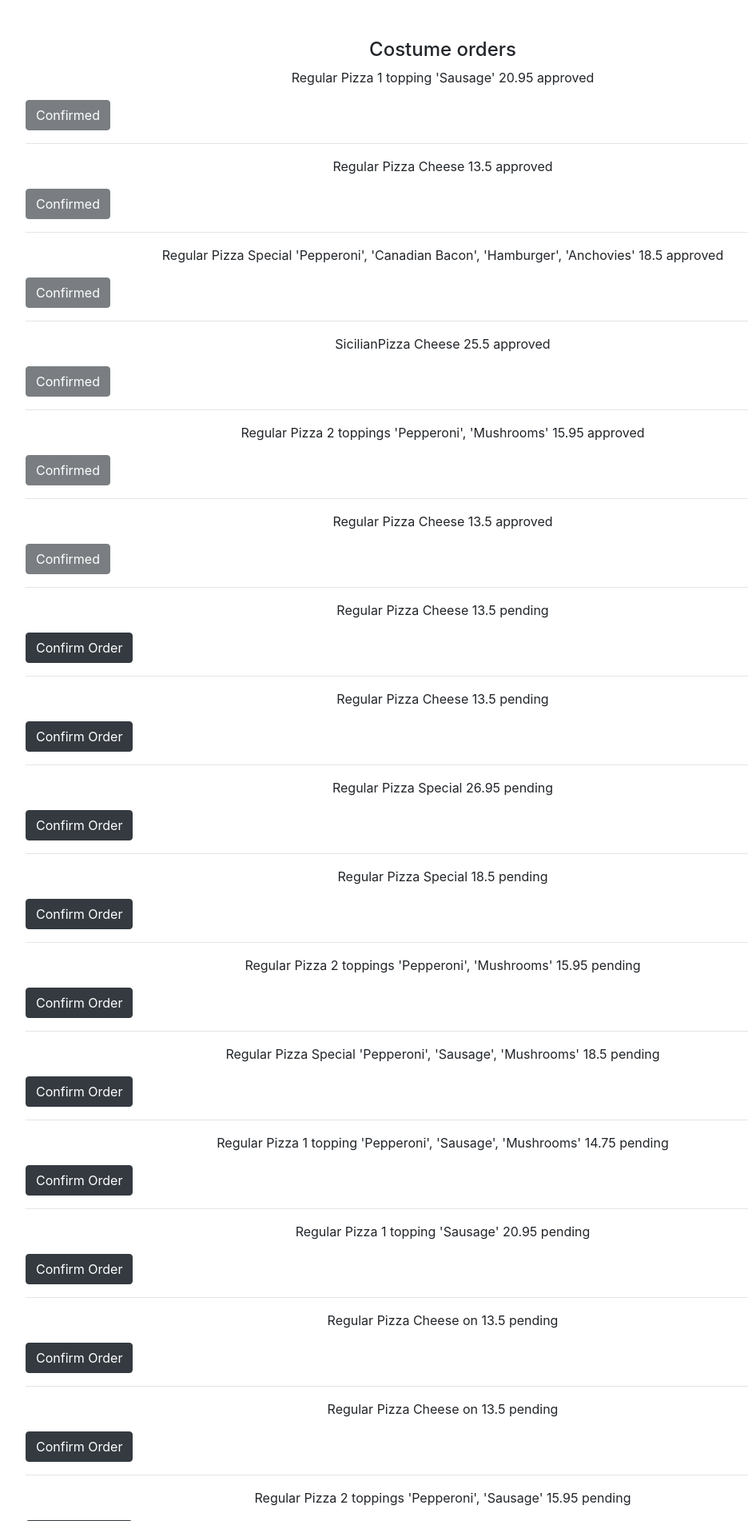
After one commit to HanzelxD778/cs50w-project3, a Django app: page /staff in a window 1280 px wide. The commit adds this page. Shown: the top 1902 px of the page at 80% size, without its empty margins (86-1022 px from the left). Run offline with Django 3.2, Linux system fonts and the light colour scheme; data comes from the database, SQL or seed files in the repository; some libraries are stand-ins or nearby versions.

Commit message:
antes de fregar algo con la nueva bd

```diff
--- a/orders/admin.py
+++ b/orders/admin.py
@@ -1,6 +1,6 @@
 from django.contrib import admin
 from django.utils.translation import to_language
-from .models import RegularPizza, SicilianPizza, Toppings, Subs, Pasta, Salads, DinnerPlatters, CarritoOrdenes, DetalleOrden
+from .models import RegularPizza, ShoppingCart, SicilianPizza, Toppings, Subs, Pasta, Salads, DinnerPlatters, Orden, DetalleOrden
 
 # Register your models here.
 admin.site.register(RegularPizza)
@@ -10,5 +10,6 @@ admin.site.register(Subs)
 admin.site.register(Pasta)
 admin.site.register(Salads)
 admin.site.register(DinnerPlatters)
-admin.site.register(CarritoOrdenes)
+admin.site.register(Orden)
 admin.site.register(DetalleOrden)
+admin.site.register(ShoppingCart)
--- a/orders/models.py
+++ b/orders/models.py
@@ -33,8 +33,8 @@ class Toppings(models.Model):
 
 class Subs(models.Model):
     name = models.CharField(max_length=60)
-    small = models.CharField(max_length=5)
-    large = models.CharField(max_length=5)
+    small = models.CharField(max_length=5, blank=True)
+    large = models.CharField(max_length=5, blank=True)
 
     class Meta:
         verbose_name_plural = "Subs"
@@ -70,22 +70,37 @@ class DinnerPlatters(models.Model):
     def __str__(self):
         return f"{self.name} {self.small} {self.large}"
 
-class CarritoOrdenes(models.Model):
+class Orden(models.Model):
     username = models.ForeignKey(User, on_delete=CASCADE, related_name="carrito")
     total = models.FloatField(blank=True, null=True)
-    ESTADO = [("0", "cancelado"), ("1", "espera"), ("2", "realizado")]
-    estado = models.CharField(max_length=10, choices=ESTADO, default="1")
+    ESTADO = [("0", "progreso"), ("1", "finalizado"), ("2", "cancelado")]
+    estado = models.CharField(max_length=10, choices=ESTADO, default="0")
     fecha = models.DateTimeField(auto_now_add=True)
+
+    class Meta:
+        verbose_name_plural = "Orden"
 
     def __str__(self):
         return f"{self.username} {self.total} {self.estado} {self.fecha}"
 
 class DetalleOrden(models.Model):
-    order = models.ForeignKey(CarritoOrdenes, on_delete=CASCADE, related_name="detalles")
-    name = models.CharField(max_length=60)
-    price = models.FloatField()
+    orden = models.ForeignKey(Orden, on_delete=CASCADE, related_name="orden_detalle")
+    producto = models.CharField(max_length=60)
+    precio = models.FloatField()
     cantidad = models.IntegerField()
     toppingsList = ManyToManyField(Toppings, related_name="detalle_ordenes", blank=True)
 
+    class Meta:
+        verbose_name_plural = "DetalleOrden"
+
     def __str__(self):
-        return f"{self.order} {self.name} {self.price} {self.cantidad} {self.toppingsList}"
+        return f"{self.orden} {self.producto} {self.precio} {self.cantidad} {self.toppingsList}"
+
+class ShoppingCart(models.Model):
+    username = models.CharField(max_length=25)
+    order = models.CharField(max_length=100)
+    price = models.FloatField(blank=True, null=True)
+    approved = models.CharField(max_length=10, default="None")
+
+    def __str__(self):
+        return f"{self.username} {self.order} {self.price} {self.approved}"
--- /dev/null
+++ b/orders/templates/orders/staff.html
@@ -0,0 +1,37 @@
+{% extends 'base.html' %}
+
+{# Load the tag library #}
+{% load bootstrap4 %}
+
+{% load static %}
+
+{% block head_css %}
+    <link rel="stylesheet" href="{% static 'styles.css' %}">
+{% endblock %}
+
+{% block title %}
+    staff
+{% endblock %}
+
+{% block main %}
+
+    <h4 class="text-center">Costume orders</h4>
+
+    {% for order in shopping_cart %}
+        <p class="text-center">
+            {{order.order}} {{order.price}} {{order.approved}}
+        </p>
+        {% if order.approved == "approved" %}
+            <button class="btn btn-dark" disabled>Confirmed</button>
+            {% else %}
+            <form action="{% url 'approve_order' %}" method="POST">
+                {% csrf_token %}
+                <input name='estado_orden' class="form-control" style="background: transparent;  border: none;" type="hidden"
+                value="{{order.id}}" readonly placeholder="Default input">
+                <button class="btn btn-dark">Confirm Order</button>
+            </form>
+        {% endif %}
+        <hr>
+    {% endfor %}
+
+{% endblock %}
--- a/orders/urls.py
+++ b/orders/urls.py
@@ -7,4 +7,6 @@ urlpatterns = [
     path("register", views.register, name="register"),
     path("customize", views.customize, name="customize"),
     path("carrito", views.carrito, name="carrito"),
+    path("staff", views.staff, name="staff"),
+    path("approve_order", views.approve_order, name="approve_order"),
 ]
--- a/orders/views.py
+++ b/orders/views.py
@@ -7,7 +7,7 @@ from django.contrib.auth.models import User
 from django.urls import reverse
 from django.contrib import messages #import messages
 from django.contrib.auth.decorators import login_required
-from . models import RegularPizza, SicilianPizza, Toppings, Subs, Pasta, Salads, DinnerPlatters, CarritoOrdenes, DetalleOrden
+from . models import DetalleOrden, Orden, RegularPizza, ShoppingCart, SicilianPizza, Toppings, Subs, Pasta, Salads, DinnerPlatters
 #from . models import Categorias
 
 # Create your views here.
@@ -57,12 +57,14 @@ def customize(request):
         name = request.POST.get("nombre_pizza")
         small = request.POST.get("precio_small")
         large = request.POST.get("precio_large")
+        max_extras = request.POST.get("max_extras")
 
         context = {
             "tabla" : tabla,
             "name" : name,
             "small" : small,
             "large" : large,
+            "max_extras": max_extras,
             "Toppings": Toppings.objects.all(),
         }
 
@@ -76,23 +78,68 @@ def carrito(request):
         toppings = request.POST.getlist("toppings")
         nombre_tabla = request.POST.get("nombre_tabla")
         nombre_pizza = request.POST.get("nombre_pizza")
+        max_extras = request.POST.get("max_extras")
+        cantidad = request.POST.get("cantidad")
+
+        #obtener orden del cliente cuyo estado esta en progreso
+        orden = Orden.objects.filter(username=request.user, estado="0").first()
+
+        if not orden:
+            orden = Orden.objects.create(username=request.user, estado="0", total=0)
+
+        detalle_orden = DetalleOrden.objects.create(orden=orden, producto=nombre_pizza, precio=price, cantidad=cantidad)
+
+        try:
+            #https://www.delftstack.com/es/howto/python/python-split-list-into-chunks/
+            output=[toppings[i:i + int(max_extras)] for i in range(0, len(toppings), int(max_extras))]
+            output1 = output[0]
+        except:
+            output=None
+            output1=None
+
+        print(output)
+        print(output1)
+
+        orden = f"{nombre_tabla} {nombre_pizza} {str(output1)[1:-1]}"
 
         context = {
+            "user_order": ShoppingCart.objects.filter(username=request.user),
             "price": price,
-            "toppings" : toppings,
-            "nombre_tabla": nombre_tabla,
-            "nombre_pizza" : nombre_pizza,
+            "orden" : orden,
         }
 
-        print(price)
-        print(toppings)
-        print(nombre_tabla)
-        print(nombre_pizza)
+        new_order = ShoppingCart(username=request.user, order=orden, price=price, approved="pending")
+        new_order.save()
+
+        #aqui me falta hacer alguna validacion con respecto al total
+        #orden = Orden(username=request.user, estado=0)
+        #orden.save()
+
+        #aqui no se como meter la lista de toppings
+        #detalle_orden = DetalleOrden(orden=orden, producto=nombre_pizza, precio=price, cantidad=cantidad)
 
         return render(request, "orders/carrito.html", context)
     else:
-        #carrito = CarritoOrdenes()
-        #carrito.save()
-        #orden = DetalleOrden()
-        #orden.order = orden.
-        return render(request, "orders/carrito.html")
+
+        context = {
+            "user_order": ShoppingCart.objects.filter(username=request.user)
+        }
+
+        print(context)
+
+        return render(request, "orders/carrito.html", context)
+
+def staff(request):
+    username = request.user
+    context = {
+        "username": username,
+        "shopping_cart": ShoppingCart.objects.all()
+    }
+    return render(request, "orders/staff.html", context)
+
+def approve_order(request):
+    estado_orden = request.POST.get("estado_orden")
+    order = ShoppingCart.objects.get(pk=estado_orden)
+    order.approved = "approved"
+    order.save()
+    return HttpResponseRedirect(reverse("staff"))
--- a/templates/base.html
+++ b/templates/base.html
@@ -34,8 +34,9 @@
         </button>
         <div class="collapse navbar-collapse" id="navbarSupportedContent">
                 <ul class="navbar-nav ml-auto mt-2">
+                    <li class="nav-item"><a class="nav-link" href="#"> User: {{ user.username }} </a></li>
                     <li class="nav-item"><a class="nav-link" href="{% url 'carrito' %}"> Carrito </a></li>
-                    <li class="nav-item"><a class="nav-link" href="#"> User: {{ user.username }} </a></li>
+                    <li class="nav-item"><a class="nav-link" href="{% url 'staff' %}"> Staff </a></li>
                     <li class="nav-item"><a class="nav-link" href="{% url 'logout' %}">Log out</a></li>
                 </ul>
         </div>
```
Also changed, not shown: orders/templates/orders/carrito.html (+6 -1 lines), orders/templates/orders/customize.html (+9 -2 lines), orders/templates/orders/index.html (+17 -4 lines), db.sqlite3, orders/migrations/0008_auto_20211201_0940.py (added), orders/migrations/0009_auto_20211201_1201.py (added), orders/migrations/0010_detalleorden_orden.py (added), orders/migrations/0011_auto_20211201_1205.py (added), orders/migrations/0012_shoppingcart.py (added).
